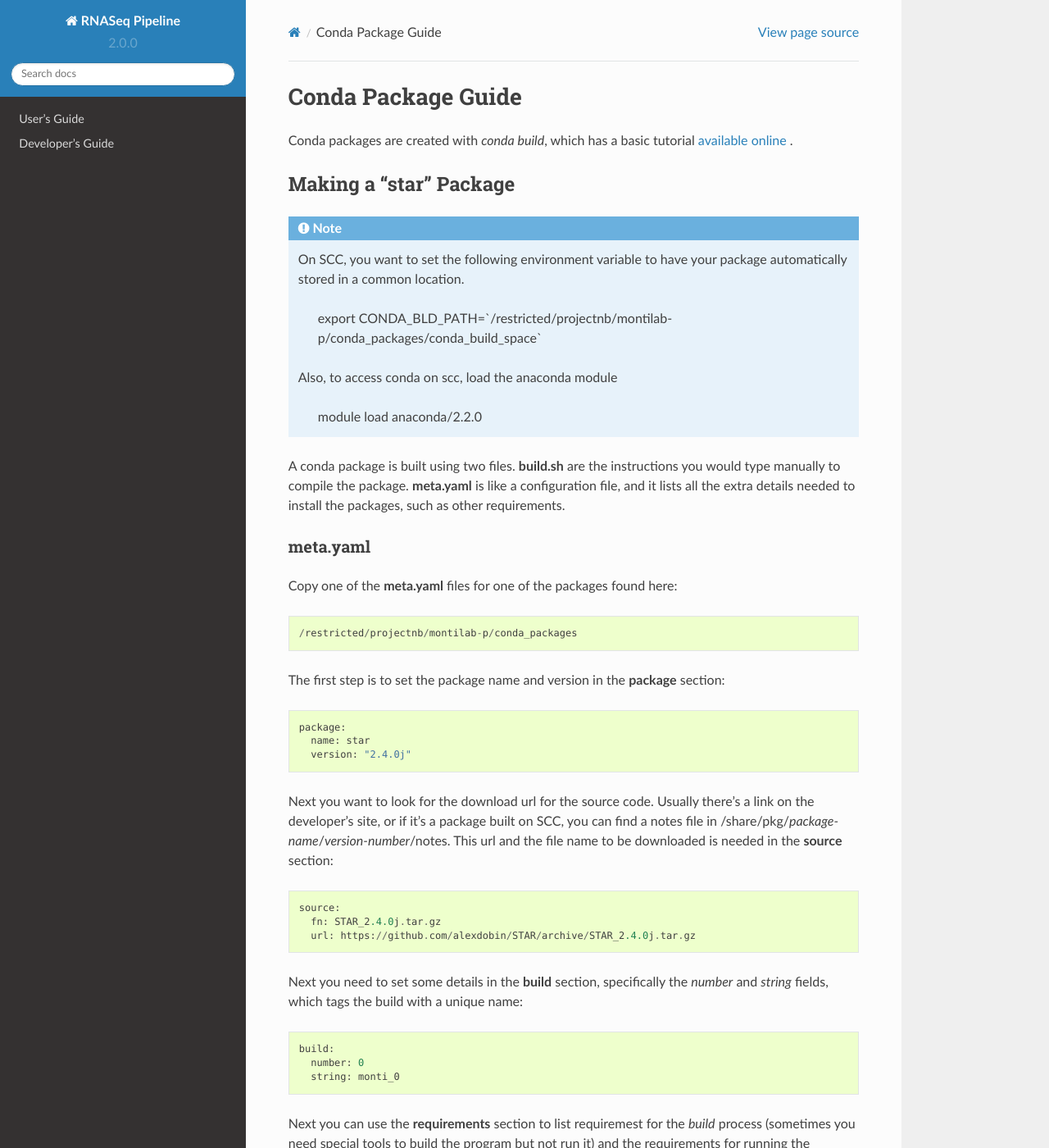
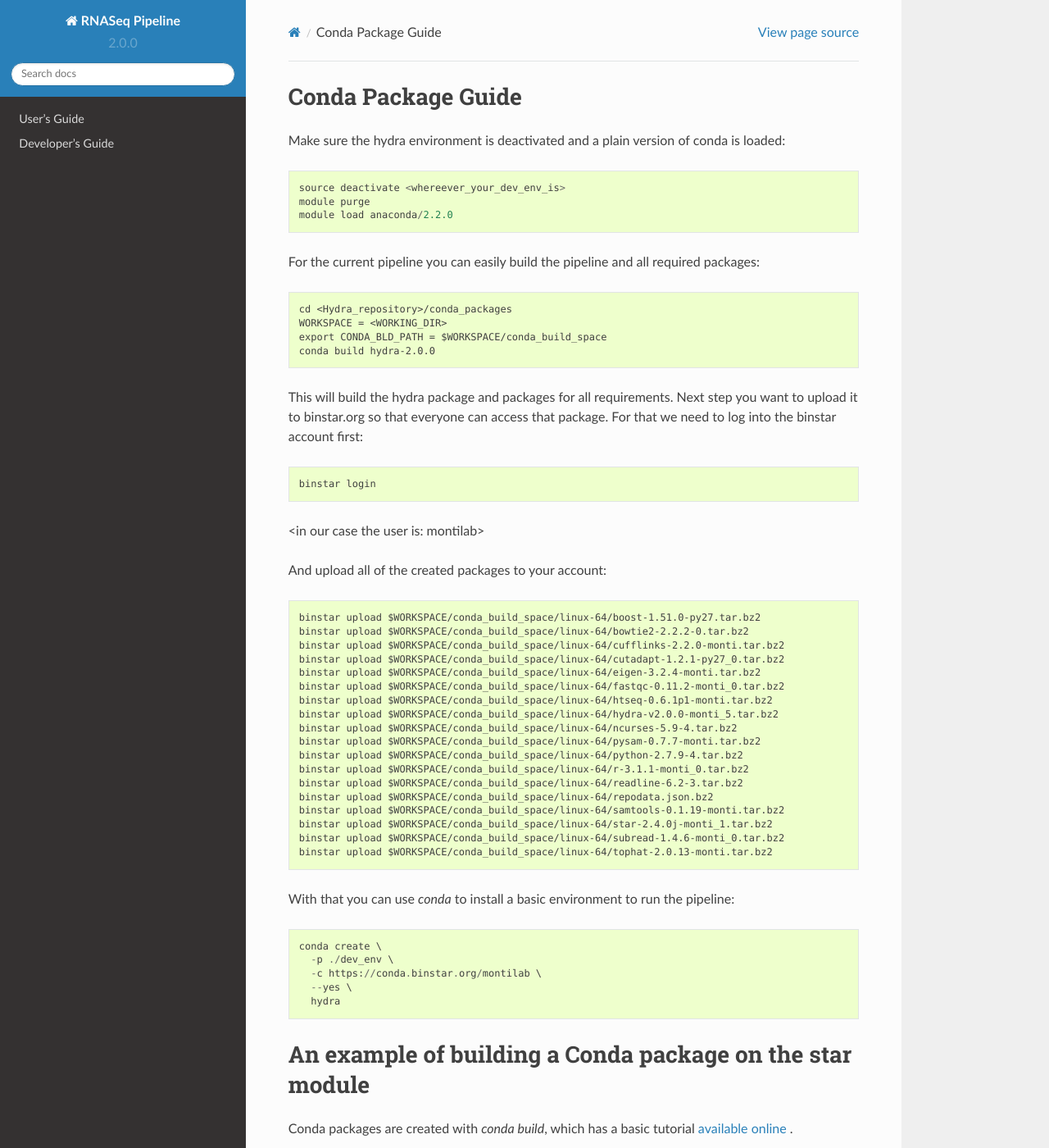
Before and after one commit to tetomonti/Hydra, a Sphinx documentation site: the page built from docs/dev_docs/making_conda_packages.rst, in a window 1280 px wide and 1400 px high. Shown: the whole window at 82% size. Built offline with Sphinx 7.4.7 and the Read the Docs theme 2.0.0, drawn with Linux system fonts in a browser that asks for light colours.

Commit message:
Added documentation on how to build the conda packages and upload them to binstar

```diff
--- a/README.rst
+++ b/README.rst
@@ -43,7 +43,7 @@ Use `conda` to install a basic developement environment::
 
   conda create \
     -p ./dev_env \
-    -c 'file:///restricted/projectnb/montilab-p/projects/pipeline_dev/conda_build_space' \
+    -c https://conda.binstar.org/montilab \
     --yes \
     hydra
 
--- a/docs/dev_docs/making_conda_packages.rst
+++ b/docs/dev_docs/making_conda_packages.rst
@@ -4,6 +4,60 @@
  Conda Package Guide
 =====================
 
+
+Make sure the hydra environment is deactivated and a plain version of conda is loaded::
+
+   source deactivate <whereever_your_dev_env_is>
+   module purge
+   module load anaconda/2.2.0
+
+For the current pipeline you can easily build the pipeline and all required packages::
+
+   cd <Hydra_repository>/conda_packages
+   WORKSPACE = <WORKING_DIR>
+   export CONDA_BLD_PATH = $WORKSPACE/conda_build_space
+   conda build hydra-2.0.0
+
+This will build the hydra package and packages for all requirements. Next step you want to upload it to binstar.org so that everyone can access that package. For that we need to log into the binstar account first::
+
+   binstar login
+
+<in our case the user is: montilab>
+
+And upload all of the created packages to your account::
+
+   binstar upload $WORKSPACE/conda_build_space/linux-64/boost-1.51.0-py27.tar.bz2
+   binstar upload $WORKSPACE/conda_build_space/linux-64/bowtie2-2.2.2-0.tar.bz2
+   binstar upload $WORKSPACE/conda_build_space/linux-64/cufflinks-2.2.0-monti.tar.bz2
+   binstar upload $WORKSPACE/conda_build_space/linux-64/cutadapt-1.2.1-py27_0.tar.bz2
+   binstar upload $WORKSPACE/conda_build_space/linux-64/eigen-3.2.4-monti.tar.bz2
+   binstar upload $WORKSPACE/conda_build_space/linux-64/fastqc-0.11.2-monti_0.tar.bz2
+   binstar upload $WORKSPACE/conda_build_space/linux-64/htseq-0.6.1p1-monti.tar.bz2
+   binstar upload $WORKSPACE/conda_build_space/linux-64/hydra-v2.0.0-monti_5.tar.bz2
+   binstar upload $WORKSPACE/conda_build_space/linux-64/ncurses-5.9-4.tar.bz2
+   binstar upload $WORKSPACE/conda_build_space/linux-64/pysam-0.7.7-monti.tar.bz2
+   binstar upload $WORKSPACE/conda_build_space/linux-64/python-2.7.9-4.tar.bz2
+   binstar upload $WORKSPACE/conda_build_space/linux-64/r-3.1.1-monti_0.tar.bz2
+   binstar upload $WORKSPACE/conda_build_space/linux-64/readline-6.2-3.tar.bz2
+   binstar upload $WORKSPACE/conda_build_space/linux-64/repodata.json.bz2
+   binstar upload $WORKSPACE/conda_build_space/linux-64/samtools-0.1.19-monti.tar.bz2
+   binstar upload $WORKSPACE/conda_build_space/linux-64/star-2.4.0j-monti_1.tar.bz2
+   binstar upload $WORKSPACE/conda_build_space/linux-64/subread-1.4.6-monti_0.tar.bz2
+   binstar upload $WORKSPACE/conda_build_space/linux-64/tophat-2.0.13-monti.tar.bz2
+
+
+With that you can use `conda` to install a basic environment to run the pipeline::
+
+  conda create \
+    -p ./dev_env \
+    -c https://conda.binstar.org/montilab \
+    --yes \
+    hydra
+
+
+==========================================================
+ An example of building a Conda package on the star module
+==========================================================
 
 Conda packages are created with `conda build`, which has a basic tutorial
 `available online
```
